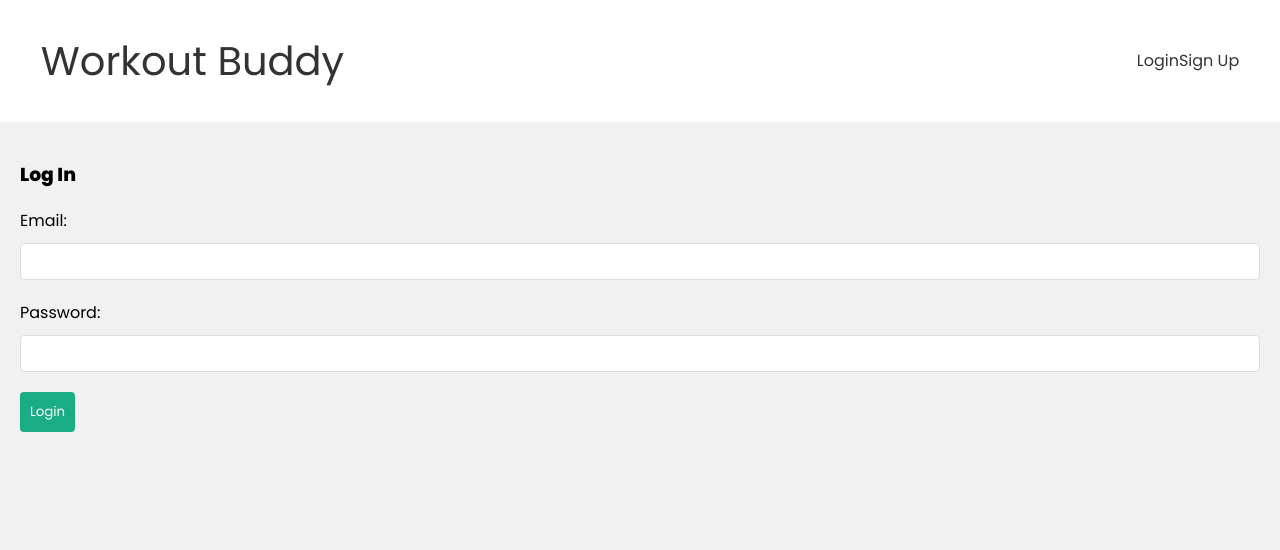
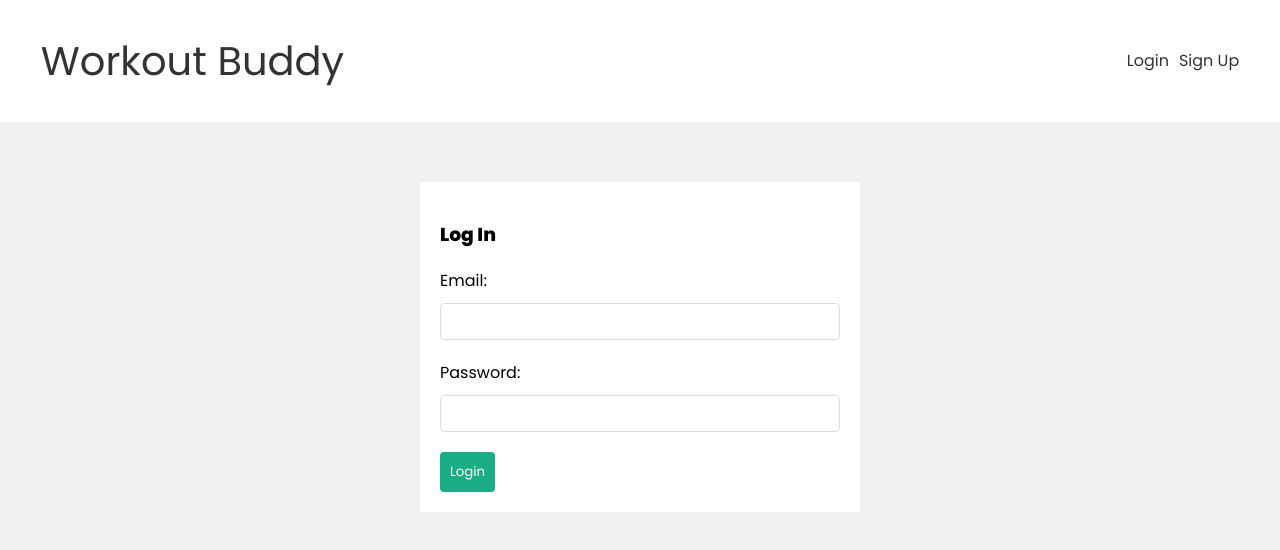
Before and after one commit to Kshitiiiij/Workout_buddy, a React (Vite) app in the folder Client/: page /login in a window 1280 px wide. Shown: the top 550 px of the page. Built offline with nearby package versions, Linux system fonts and the light colour scheme.

Commit message:
added navbar style

```diff
--- a/Client/src/index.css
+++ b/Client/src/index.css
@@ -101,3 +101,19 @@
   border-radius: 4px;
   margin: 20px 0;
 }
+/* navbar */
+nav {
+  display: flex;
+  align-items: center;
+}
+nav a {
+  margin-left: 10px;
+}
+/* auth forms */
+form.signup, form.login {
+  max-width: 400px;
+  margin: 40px auto;
+  padding: 20px;
+  background: #fff;
+  border-radius: 4px;
+}
```
